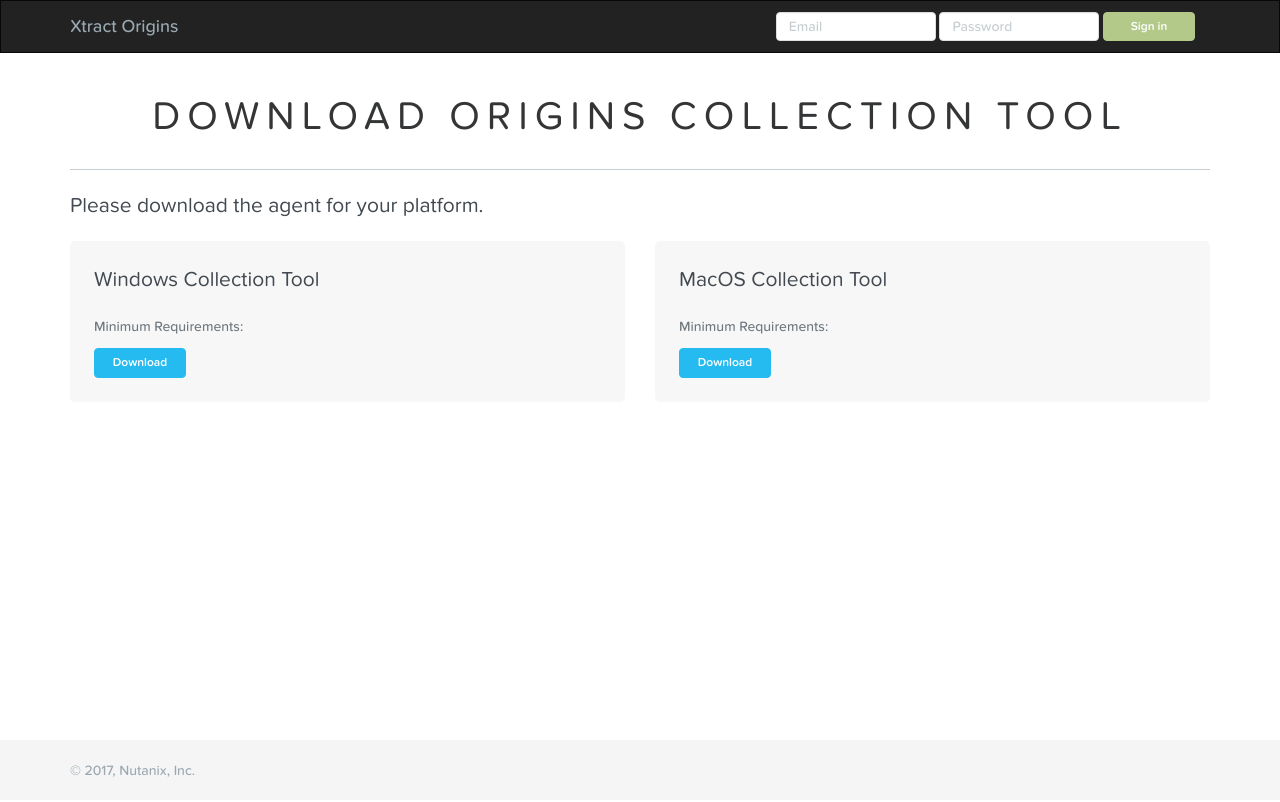
After one commit to halsayed/nxo-portal, a Django app: page /download/ in a window 1280 px wide. The commit adds this page. Run offline with Django 3.2, Linux system fonts and the light colour scheme; some libraries are stand-ins or nearby versions.

Commit message:
Revised theme and added download page.

```diff
--- a/nxo/portal/static/css/bootstrap-overrides.css
+++ b/nxo/portal/static/css/bootstrap-overrides.css
@@ -1,11 +1,22 @@
-@media screen and (min-width: 768px) {
+html {
+    position: relative;
+    min-height: 100%;
+}
 
-    .jumbotron {
-        background: linear-gradient(rgba(64, 64, 64, .75), rgba(64, 64, 64, .75)), url(/static/images/lp-background-array.jpg);
-        background-position-x: center;
-        background-position-y: -386px;
-    }
+.footer {
+    position: absolute;
+    bottom: 0;
+    width: 100%;
+    height: 60px;
+    background-color: #f5f5f5;
+}
 
+.container .text-muted {
+    margin: 20px 0;
+}
+
+body{
+    margin-bottom:60px;
 }
 
 .jumbotron h1 {
@@ -23,3 +34,27 @@
     margin-bottom: 0px;
 
 }
+
+.form-control {
+
+    padding: 4px 12px;
+}
+
+.well-lg{
+
+    background-color:#f7f7f7;
+}
+
+@media screen and (min-width: 768px) {
+
+    .jumbotron {
+        background: linear-gradient(rgba(64, 64, 64, .75), rgba(64, 64, 64, .75)), url(/static/images/lp-background-array.jpg);
+        background-position-x: center;
+        background-position-y: -386px;
+    }
+
+    .navbar {
+        border-radius: 0px;
+    }
+
+}
--- a/nxo/portal/templates/base.html
+++ b/nxo/portal/templates/base.html
@@ -1,10 +1,13 @@
 {% load static %}
+
 <!DOCTYPE html>
 <html lang="en">
   <head>
     <meta charset="utf-8">
     <meta http-equiv="X-UA-Compatible" content="IE=edge">
     <meta name="viewport" content="width=device-width, initial-scale=1">
+    <meta name="description" content="">
+    <meta name="author" content="">
     <title>NXO</title>
 
     <!-- Bootstrap -->
@@ -30,7 +33,7 @@
             <span class="icon-bar"></span>
             <span class="icon-bar"></span>
           </button>
-          <a class="navbar-brand" href="#">Xtract Origins</a>
+          <a class="navbar-brand" href="/">Xtract Origins</a>
         </div>
         <div class="navbar-collapse collapse">
           <form class="navbar-form navbar-right" role="form">
@@ -60,5 +63,11 @@
     <script src="https://ajax.googleapis.com/ajax/libs/jquery/1.11.1/jquery.min.js"></script>
     <!-- Include all compiled plugins (below), or include individual files as needed -->
     <script src="/static/js/bootstrap.min.js"></script>
+
+      <div class="footer">
+      <div class="container">
+        <p class="text-muted">&copy; 2017, Nutanix, Inc.</p>
+      </div>
+    </div>
   </body>
 </html>
--- /dev/null
+++ b/nxo/portal/templates/download.html
@@ -0,0 +1,34 @@
+{% extends 'base.html' %}
+
+{% block content %}
+
+
+<div class="container">
+    <div class="page-header">
+        <h1>Download Origins Collection Tool</h1>
+    </div>
+    <p class="lead">Please download the agent for your platform.</p>
+    <div class="row">
+
+        <div class="col-md-6">
+            <div class="well-lg">
+                <p class="lead">Windows Collection Tool</p>
+                    <p>Minimum Requirements:</p>
+
+                    <a href="#" class="btn btn-primary">Download</a>
+            </div>
+        </div>
+        <div class="col-md-6">
+
+            <div class="well-lg">
+                <p class="lead">MacOS Collection Tool</p>
+                    <p>Minimum Requirements:</p>
+
+                    <a href="#" class="btn btn-primary">Download</a>
+            </div>
+
+        </div>
+
+    </div>
+</div>
+    {% endblock %}
--- a/nxo/portal/templates/index.html
+++ b/nxo/portal/templates/index.html
@@ -4,8 +4,8 @@
 <div class="jumbotron">
     <div class="container text-center">
         <h1 class="homepageCallout">Nutanix Xtract: Origins</h1>
-        <h2> Origins: your first step in entering the world of the Nutanix Enteprise Cloud.</h2>
-        <p><a class="btn btn-primary btn-lg" role="button">Download Collection Tool »</a></p>
+        <h2> Origins: your first step in entering the world of the Nutanix Enterprise Cloud.</h2>
+        <p><a class="btn btn-primary btn-lg" role="button" href="/download">Download Collection Tool »</a></p>
     </div>
 </div>
 
--- a/nxo/portal/urls.py
+++ b/nxo/portal/urls.py
@@ -6,4 +6,5 @@ urlpatterns = [
     url(r'^$', views.index, name='index'),
     url(r'^upload/', views.upload, name='upload'),
     url(r'^analyze/(?P<filename>\w{1,50})/$', views.analyze, name='analyze'),
+    url(r'^download/', views.download, name='download'),
 ]
--- a/nxo/portal/views.py
+++ b/nxo/portal/views.py
@@ -13,6 +13,10 @@ def index(request):
 
     return render(request, 'index.html')
     #return HttpResponse("Hello, world. You're at the portal index.")
+
+def download(request):
+
+    return render(request, 'download.html')
 
 
 def upload(request):
```
Also changed, not shown: nxo/portal/templates/upload.html (+18 -4 lines), nxo/portal/static/images/origins-logo-large.png (added).
